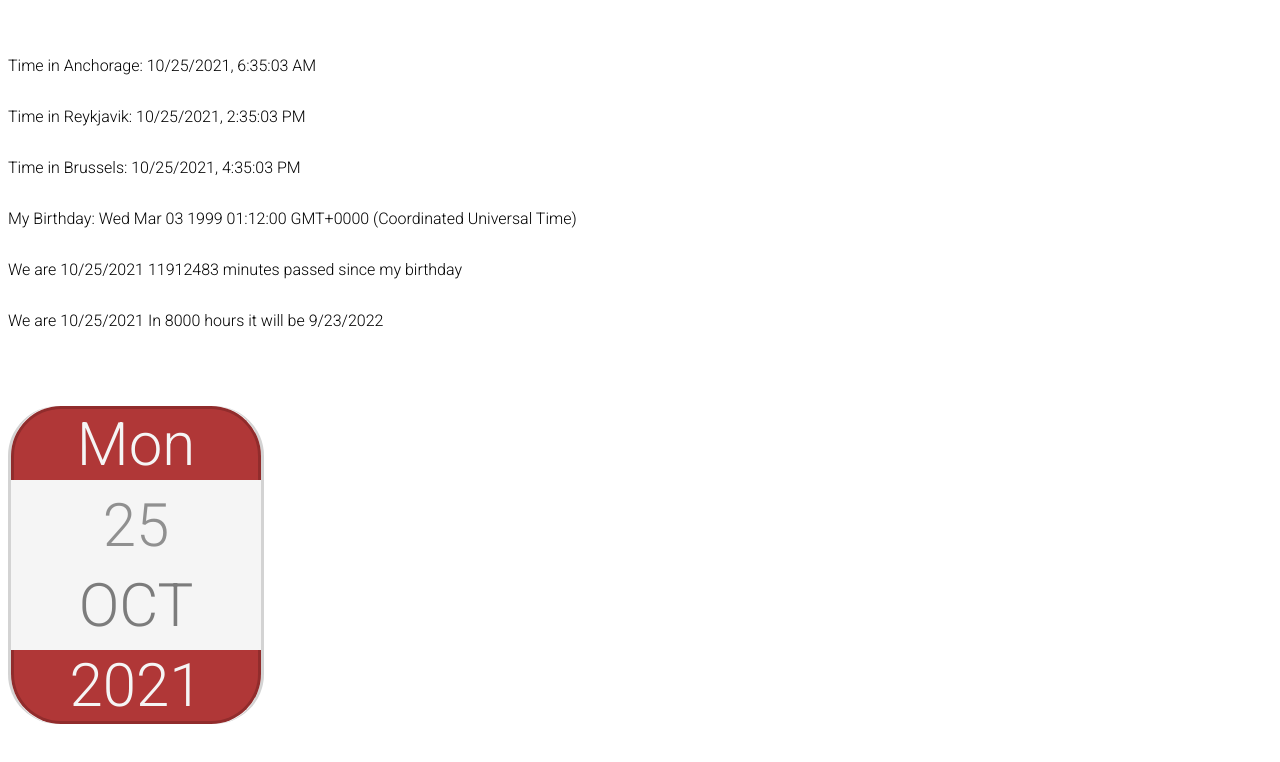
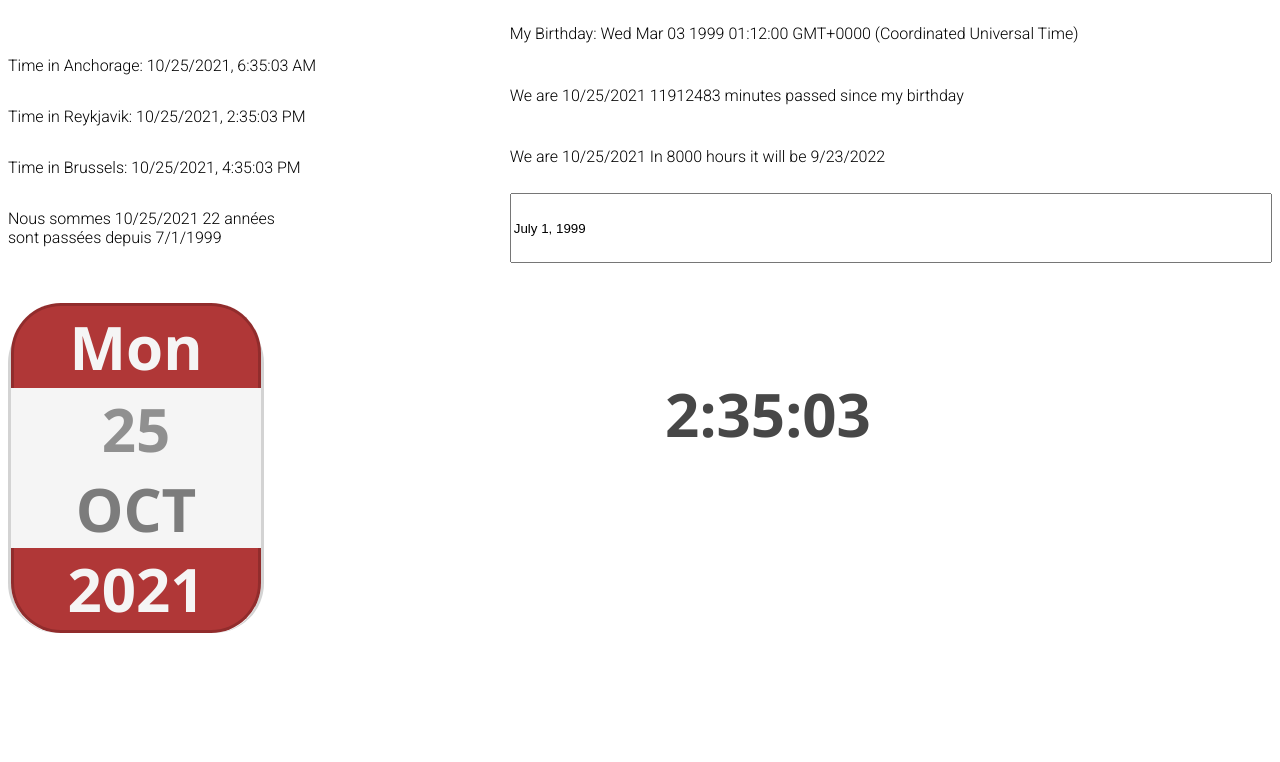
Before and after one commit to shanon-richet/Date-Object, a plain HTML site: page index.html in a window 1280 px wide. Drawn offline with nearby package versions, Linux system fonts and the light colour scheme.

```diff
--- a/index.html
+++ b/index.html
@@ -7,22 +7,18 @@
     <title>Dates</title>
     <link href= "style.css" rel= "stylesheet">
     <link rel="preconnect" href="https://fonts.googleapis.com">
-<link rel="preconnect" href="https://fonts.gstatic.com" crossorigin>
-<link href="https://fonts.googleapis.com/css2?family=Roboto:wght@300;700;900&display=swap" rel="stylesheet">
-
-</head>
+    <link rel="preconnect" href="https://fonts.gstatic.com" crossorigin>
+    <link href="https://fonts.googleapis.com/css2?family=Open+Sans:wght@700&family=Roboto:ital,wght@0,300;0,700;0,900;1,900&display=swap" rel="stylesheet">
 <body>
     <main>
     <section class= "timezone">
         <p></p>
     </section>
     <section class="timestamp">
-
     </section>
 </main>
 
 <footer>
-
 </footer>
     <script src= 'script.js'></script>
 </body>
--- a/script.js
+++ b/script.js
@@ -6,14 +6,12 @@
 const date = document.createElement('p');
 date.innerHTML= 'Time in Anchorage: ' + anchorage;
 timeZone.appendChild(date)
-
 const reykjavik= new Date().toLocaleString('is-IS', {
     timeZone: 'Atlantic/Reykjavik'
    })
 const date2 = document.createElement('p');
 date2.innerHTML= 'Time in Reykjavik: ' + reykjavik;
 timeZone.appendChild(date2)
-
 const brussels= new Date().toLocaleString('be-BE', {
     timeZone: 'Europe/Brussels'
    })
@@ -48,10 +46,9 @@
 dateIn8000Hours.innerHTML= 'We are ' + now.toLocaleDateString() + ' In 8000 hours it will be ' + timeIn8000Hours.toLocaleDateString();
 timestamp.appendChild(dateIn8000Hours)
 
-// Exercice 4
+// Exercice 4 Calendrier
 
 const footer= document.querySelector('footer')
-
 var p1= document.createElement('p')
 p1.setAttribute('class', 'jour')
 const jour= now.toDateString().slice(0,4)
@@ -72,9 +69,71 @@
 const annee= now.toDateString().slice(10, 15)
 p4.innerHTML= annee;
 
-const article= document.createElement('article')
-article.appendChild(p1)
-article.appendChild(p2)
-article.appendChild(p3)
-article.appendChild(p4)
-footer.appendChild(article)
+const calendrier= document.createElement('article')
+calendrier.setAttribute('class', 'calendrier')
+calendrier.appendChild(p1)
+calendrier.appendChild(p2)
+calendrier.appendChild(p3)
+calendrier.appendChild(p4)
+footer.appendChild(calendrier)
+
+// Horloge
+
+const horloge= document.createElement('article');
+horloge.setAttribute('class', 'horloge')
+var p5= document.createElement('p')
+var heures= now.toLocaleTimeString().slice(0, 2)
+var minutes= now.toLocaleTimeString().slice(2, 5)
+var secondes= now.toLocaleTimeString().slice(5, 8)
+const time= heures + minutes + secondes;
+p5.innerHTML= time;
+
+horloge.appendChild(p5)
+footer.appendChild(horloge)
+
+// Find Timestamp of a given date
+
+const main= document.querySelector('main')
+const dateReponse= document.createElement('input')
+dateReponse.value= "July 1, 1999";
+dateReponse.placeholder= 'July 1, 1999'
+
+let y = new Date(dateReponse.value)
+
+let tempsPassé= Math.floor((now.getTime()-y.getTime())/ 1000);
+const tempsEcoulé= document.createElement('p')
+tempsEcoulé.setAttribute('class', 'temps_écoulé')
+if (tempsPassé < 24 * 60 * 60){
+    tempsEcoulé.innerHTML= "Nous sommes " + now.toLocaleDateString() + ' ' + Math.floor(tempsPassé/24 /60 /60) + ' ' + "jours sont passés depuis" + ' ' + y.toLocaleDateString();
+}
+if ((tempsPassé > 24 * 60 * 60)&& (tempsPassé < 30 * 24 * 60 * 60)){
+    tempsEcoulé.innerHTML= "Nous sommes " + now.toLocaleDateString() + ' ' + Math.floor(tempsPassé/60 /60 /24 /30) + ' ' + "mois sont passés depuis" + ' ' + y.toLocaleDateString();
+}
+if (tempsPassé > 356 * 24 * 60 * 60){
+    tempsEcoulé.innerHTML= "Nous sommes " + now.toLocaleDateString() + ' ' + Math.floor(tempsPassé/365 /24 /60 /60) + ' ' + "années sont passées depuis" + ' ' + y.toLocaleDateString();
+}
+
+tableauDuTemps= [
+    {
+        name: 'semaine',
+        value: 1000 * 60 * 60 * 24 * 7
+    },
+    {
+        name: 'day',
+        value: 1000 * 60 * 60 * 24
+    },
+    {
+        name: 'hour',
+        value: 1000 * 60 * 60
+    },
+    {
+        name: 'minute',
+        value: 1000 * 60
+    },
+    {
+        name: 'second',
+        value: 1000
+    }
+]
+main.appendChild(tempsEcoulé)
+main.appendChild(dateReponse)
--- a/style.css
+++ b/style.css
@@ -1,13 +1,26 @@
 body{
     font-family: 'Roboto', sans-serif;
+}
+main{
+    display:grid;
+    grid-template-columns: auto auto;
 }
 section{
     display: grid;
     grid-template-rows: auto auto;
 }
+footer{
+    margin-top: 50px;
+    font-family: 'Open Sans', sans-serif;
+    display:grid;
+    grid-template-columns: auto auto;
+}
 article{
     font-size: 60px;
+}
+.calendrier{
     width: 250px;
+    height: 320px;
     text-align: center;
     background-color: whitesmoke;
     color: grey;
@@ -15,6 +28,9 @@
     z-index:99;
     border-left: 3px solid #d3d3d3;
     border-right: 3px solid #d3d3d3;
+}
+.horloge{
+   color: #474747;
 }
 .jour, .annee{
     color: whitesmoke;
@@ -27,6 +43,7 @@
     border-top: 3px solid #912c2c;
     border-right: 3px solid #912c2c;
     border-left: 3px solid #912c2c;
+    margin-top: -10px;
 }
 .nombre, .mois{
     height: 20px;
@@ -34,7 +51,7 @@
     color: #909090;
 }
 .nombre{
-    margin-top: -50px;
+    margin-top: -60px;
 }
 .mois{
     color: #7c7c7c;
@@ -47,3 +64,6 @@
     border-left: 3px solid #912c2c;
     border-right: 3px solid #912c2c;
 }
+.temps_écoulé{
+    width: 300px;
+}
```
